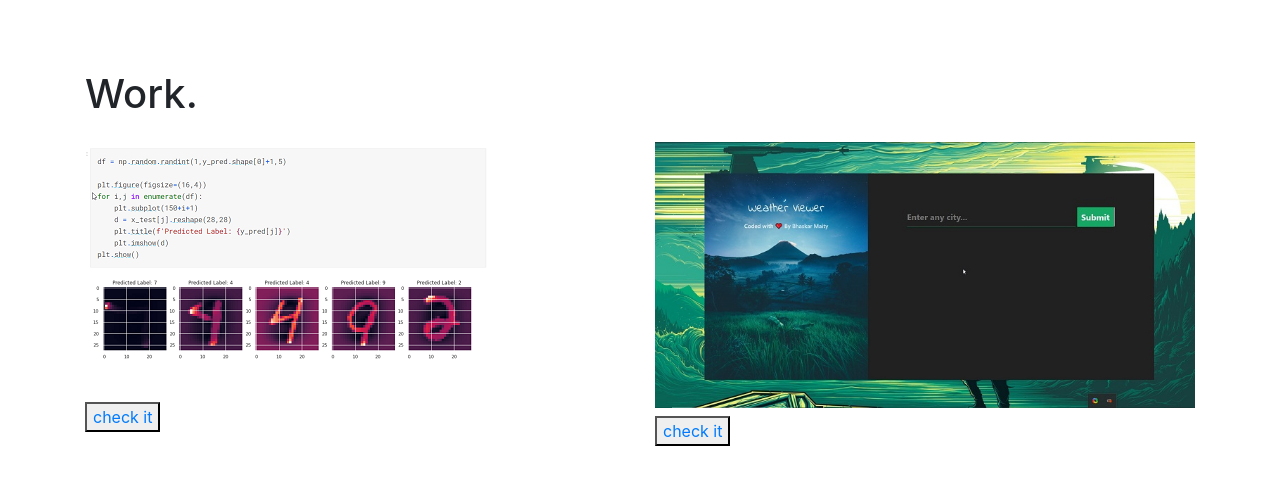
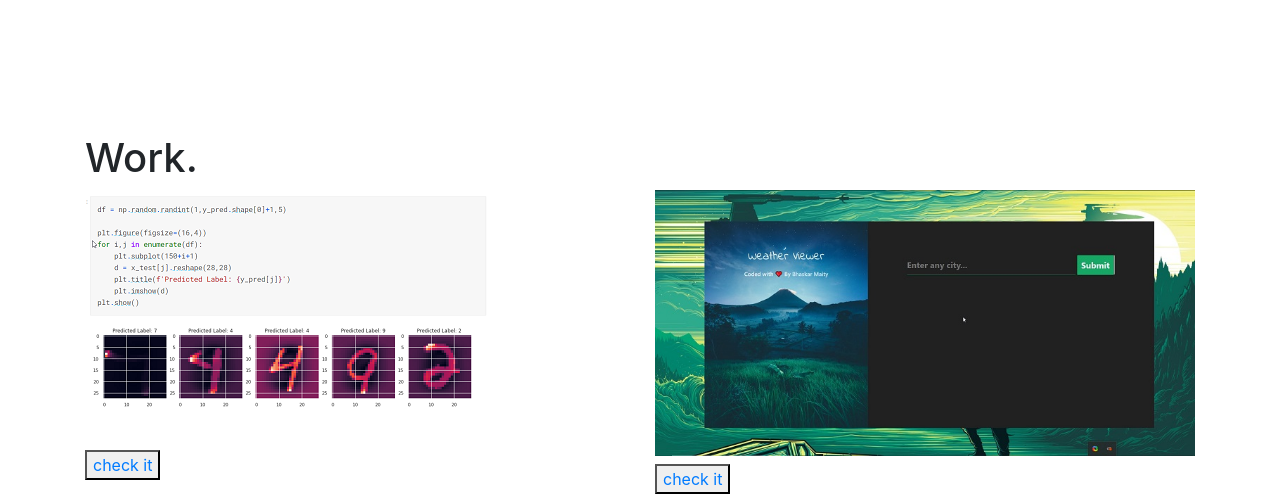
Before and after one commit to Bhaskar-maity/Portfolio, a React (Create React App) app: page / in a window 1280 px wide. Shown: the part 1432-1926 px from the top of the page. Before the commit the page ends 1878 px from the top, so only its background shows below. Built offline with nearby package versions, Linux system fonts and the light colour scheme.

Commit message:
margin set

```diff
--- a/src/App.css
+++ b/src/App.css
@@ -44,5 +44,5 @@
 
   /* work */
   .work-content {
-    padding-top: 1rem;
+    margin-top: 4rem;
   }
--- a/src/components/work.js
+++ b/src/components/work.js
@@ -6,16 +6,14 @@ class Work extends Component {
     state = {  }
     render() {
         return (
-        <div className='container'>
-            <h1 className='heading'> Work. </h1>
+            <div className='work-content '>
+                <div className='container '>
+                    <h1 className='heading'> Work. </h1>
 
-                    <div className='work-content '>
+                        <Project/>
 
-                         <Project/>
-
-                    </div>
-
-        </div>  );
+                </div>
+            </div>  );
     }
 }
 
```
